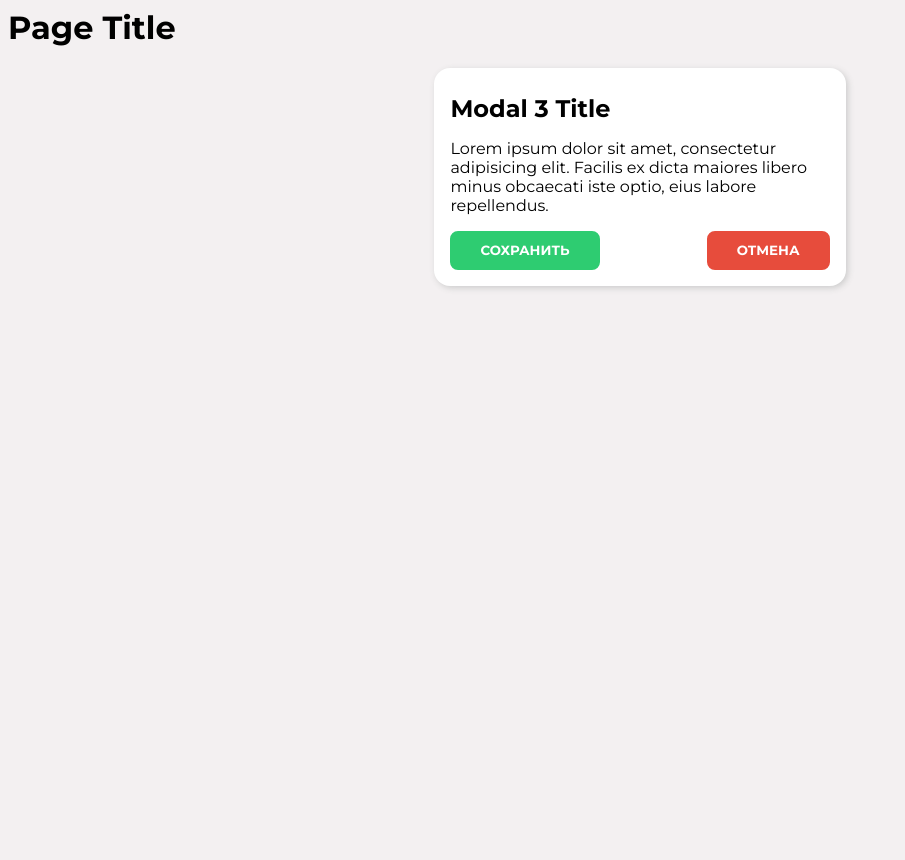
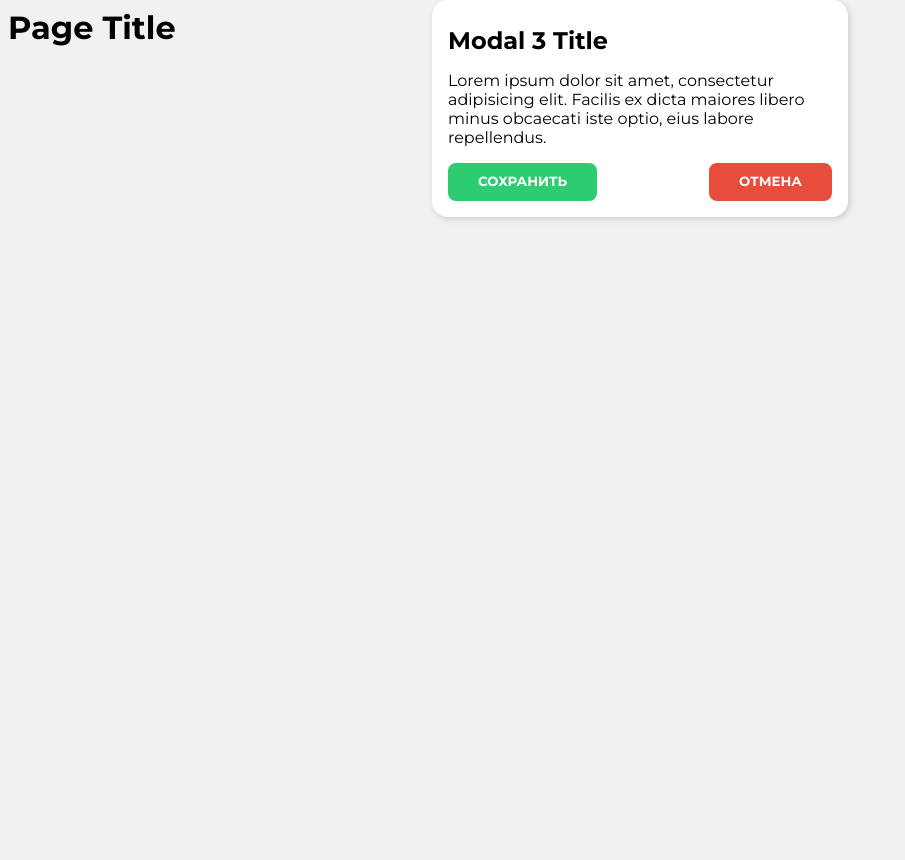
Before and after one commit to Sergisa/WebTrain, a PHP site: page / in a window 1280 px wide. Shown: the whole page, without its empty margins (0-905 px from the left). After the commit the page ends 221 px from the top, so only its background shows below. Run offline with PHP 8.4, Linux system fonts and the light colour scheme.

Commit message:
Позиционирование
позиционирование окна поверх контента

```diff
--- a/modal.css
+++ b/modal.css
@@ -6,7 +6,9 @@ body {
 .modal_wrapper{
     width: 100%;
     height: 100%;
-
+    position: absolute;
+    top: 0;
+    left: 0;
 }
 .modal_wrapper .modal .title{
     margin: 0.4em 0;
```
